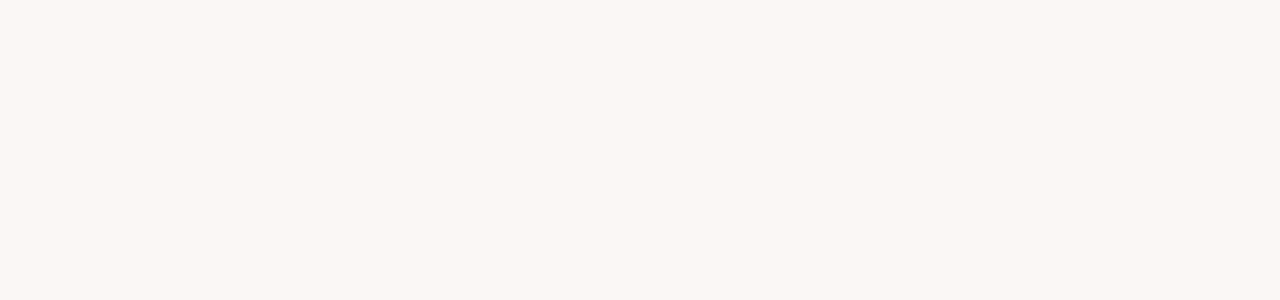
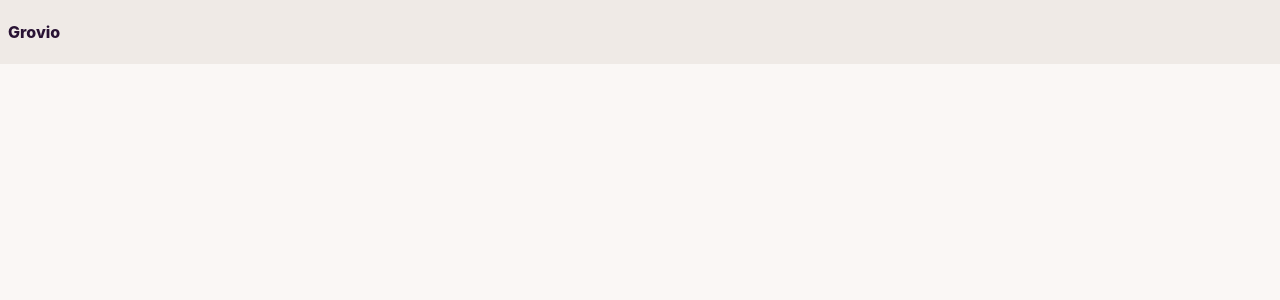
Before and after one commit to AdrianLesko/Grovio, a React (Vite) app: page / in a window 1280 px wide. Shown: the top 300 px of the page. Built offline with nearby package versions, Linux system fonts and the light colour scheme.

Commit message:
add main layout components

```diff
--- a/src/App.jsx
+++ b/src/App.jsx
@@ -1,9 +1,18 @@
 
 import './App.css'
+import Header from './components/UI/Header'
+import Hero from './components/UI/Hero'
+import Footer from './components/UI/Footer'
 
 function App() {
 
-  return
+  return (
+    <div className='flex flex-col h-screen'>
+        <Header />
+        <Hero />
+        <Footer />
+    </div>
+  )
 }
 
 export default App
--- /dev/null
+++ b/src/components/UI/Footer.jsx
@@ -0,0 +1,8 @@
+
+export default function Footer () {
+  return (
+    <div>
+
+    </div>
+  )
+}
--- /dev/null
+++ b/src/components/UI/Header.jsx
@@ -0,0 +1,9 @@
+
+
+export default function Header () {
+  return (
+    <div className='navbar bg-base-200'>
+      <h1 className='font-extrabold text-'>Grovio</h1>
+    </div>
+  )
+}
--- /dev/null
+++ b/src/components/UI/Hero.jsx
@@ -0,0 +1,8 @@
+export default function Hero () {
+  return (
+    <div className='flex-1'>
+
+
+    </div>
+  )
+}
```
